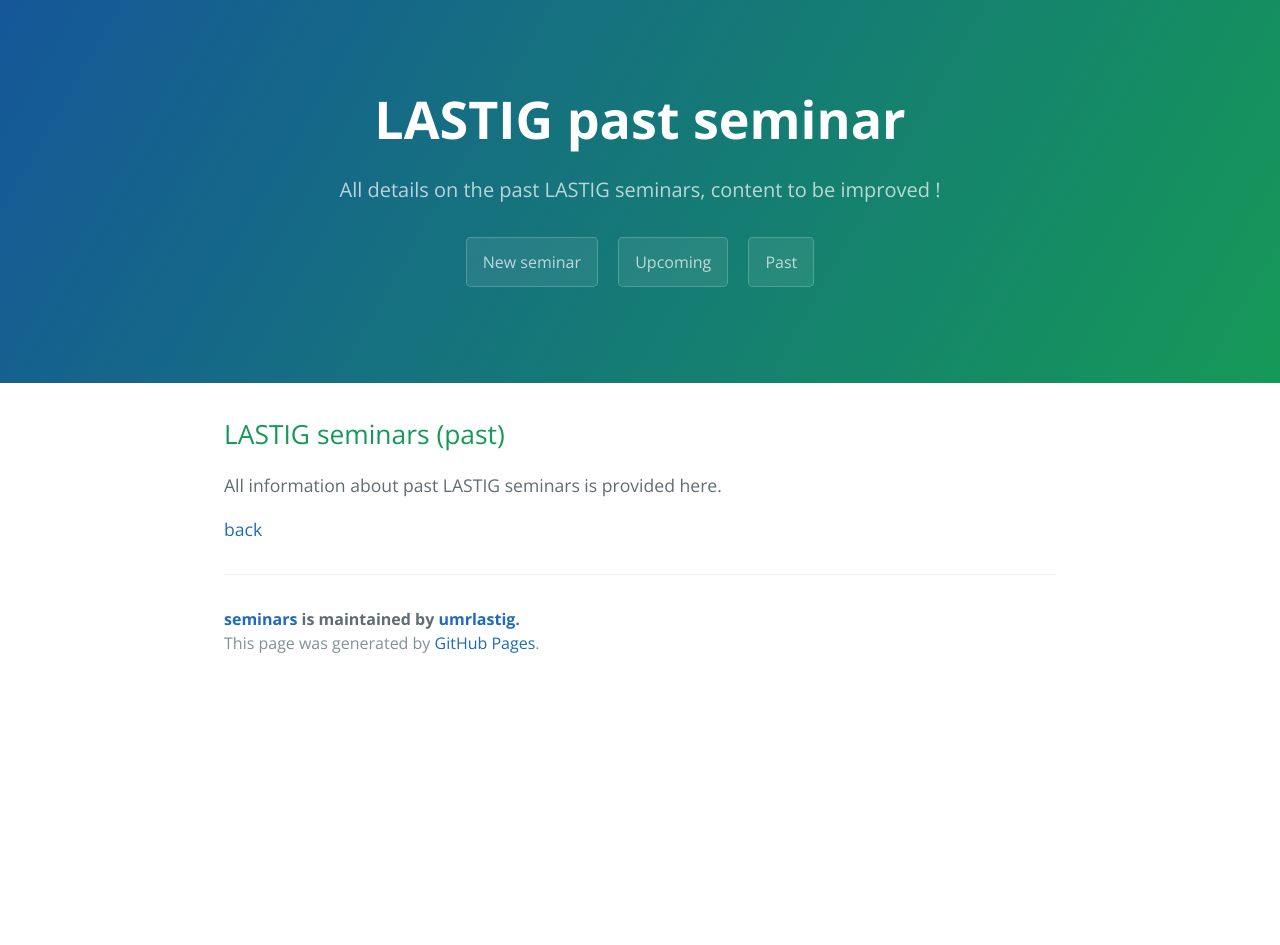
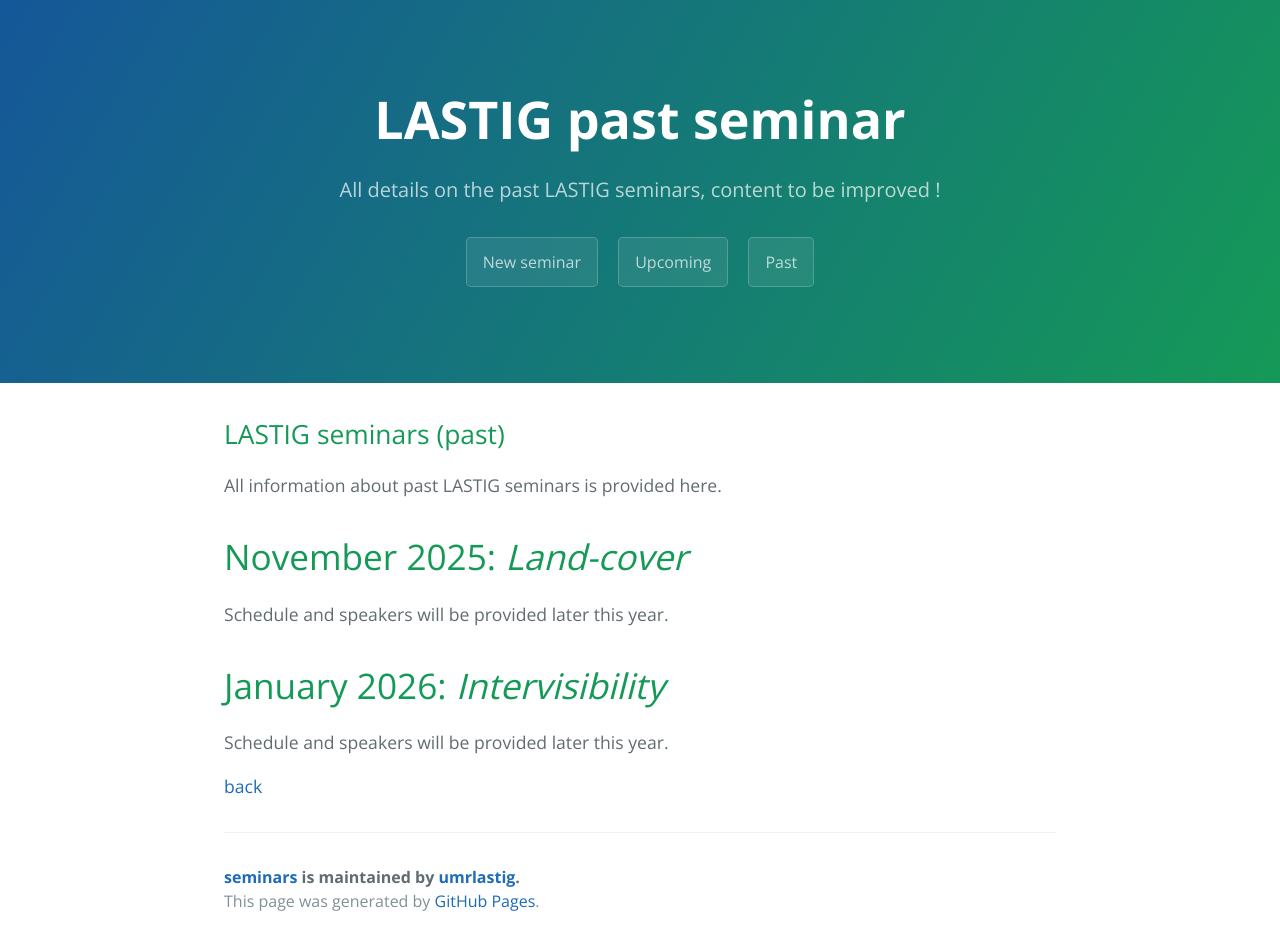
Before and after one commit to umrlastig/seminars, a Jekyll site: the page built from upcoming.md, in a window 1280 px wide. Built offline with Jekyll 4.4.1, drawn with Linux system fonts in a browser that asks for light colours; before the commit the page ends 900 px from its top, so only the background shows below that.

Commit message:
Update upcoming.md

```diff
--- a/upcoming.md
+++ b/upcoming.md
@@ -8,4 +8,12 @@ description: All details on the past LASTIG seminars, content to be improved !
 
 All information about past LASTIG seminars is provided here.
 
+# November 2025: _Land-cover_
+
+Schedule and speakers will be provided later this year.
+
+# January 2026: _Intervisibility_
+
+Schedule and speakers will be provided later this year.
+
 [back](./)
```
